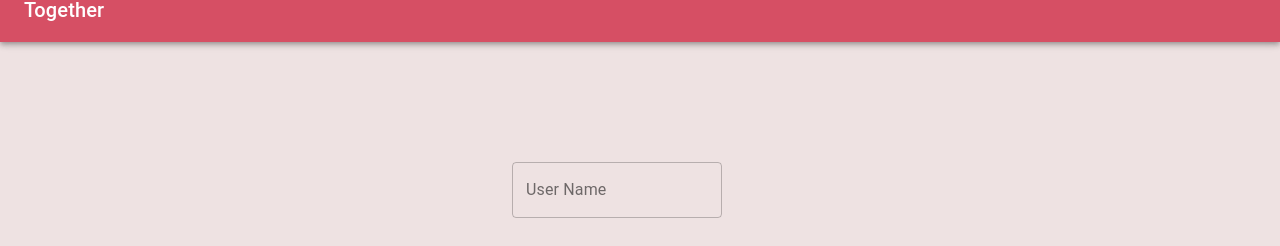
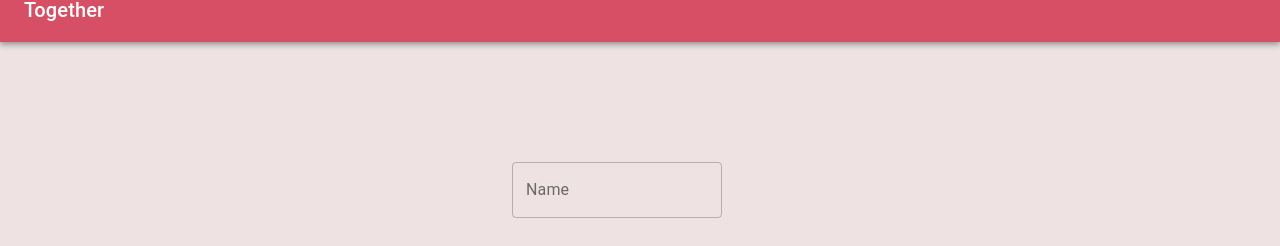
Before and after one commit to together-project-5/MERAKI_Academy_Project_5, a React (Create React App) app in the folder frontend/: page /editProfile in a window 1280 px wide. Shown: the top 246 px of the page. Built offline with nearby package versions, Linux system fonts and the light colour scheme.

Commit message:
edit the label in edit profile

```diff
--- a/frontend/src/components/auth/login/index.js
+++ b/frontend/src/components/auth/login/index.js
@@ -40,8 +40,8 @@ const Login = () => {
         setMessage(response.data);
       } else {
         localStorage.setItem("user", JSON.stringify(response.data.user));
-        localStorage.setItem("name", response.data.user.name);
-        localStorage.setItem("_IdUser", response.data.user._IdUser);
+      localStorage.setItem("name", response.data.user.name);
+      localStorage.setItem("_IdUser", response.data.user._IdUser);
         history.push("/");
       }
     });
@@ -52,7 +52,8 @@ const Login = () => {
     };
 
     axios.get("https://api.chatengine.io/chats", { headers: authObject });
-
+    localStorage.setItem("username", username);
+    localStorage.setItem("password", password);
   };
 
   const signupButton = document.getElementById("signup-button"),
@@ -125,7 +126,7 @@ const Login = () => {
                     />
                   </div>
                 </fieldset>
-                {message && <p className="messegee">{message}</p>}
+                {message&&<p className="messegee">{message}</p>}
 
                 <div class="forms_buttons">
                   <button class="forms_buttons-action" onClick={checkLogin}>
--- a/frontend/src/components/main/index.js
+++ b/frontend/src/components/main/index.js
@@ -29,7 +29,8 @@ const Main = () => {
 
   return (
     <>
-      {localStorage.getItem("token") ??
+      {localStorage.getItem("token") &&
+
         <div className="navBar-filter">
           <div className="left-2en-navBar">
             <button
@@ -78,6 +79,7 @@ const Main = () => {
             </button>
           </div>
         </div>
+
       }
     </>
   );
--- a/frontend/src/components/user/editProfile.js
+++ b/frontend/src/components/user/editProfile.js
@@ -67,11 +67,12 @@ const EditProfile = () => {
           <div className="UserIdPosts">
             <TextField
               id="outlined-textarea"
-              label="User Name"
+              label="Name"
               multiline
               variant="outlined"
               onChange={handleChange}
-              name="name"
+               name="name"
+
             />
           </div>
           <div className="typePosts">
@@ -82,6 +83,7 @@ const EditProfile = () => {
               variant="outlined"
               onChange={handleChange}
               name="password"
+
             />
           </div>
           <div className="uploadImgg">
```
